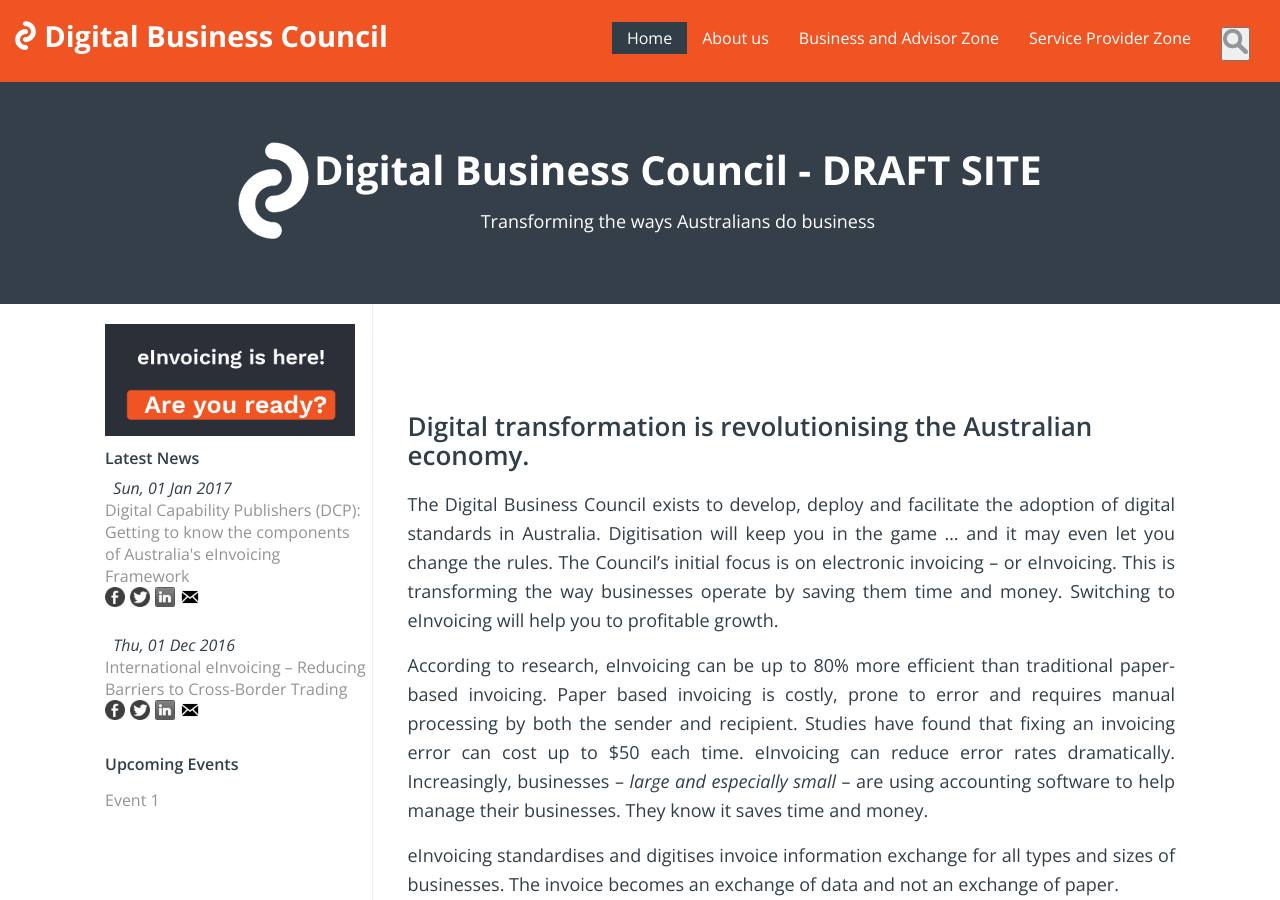
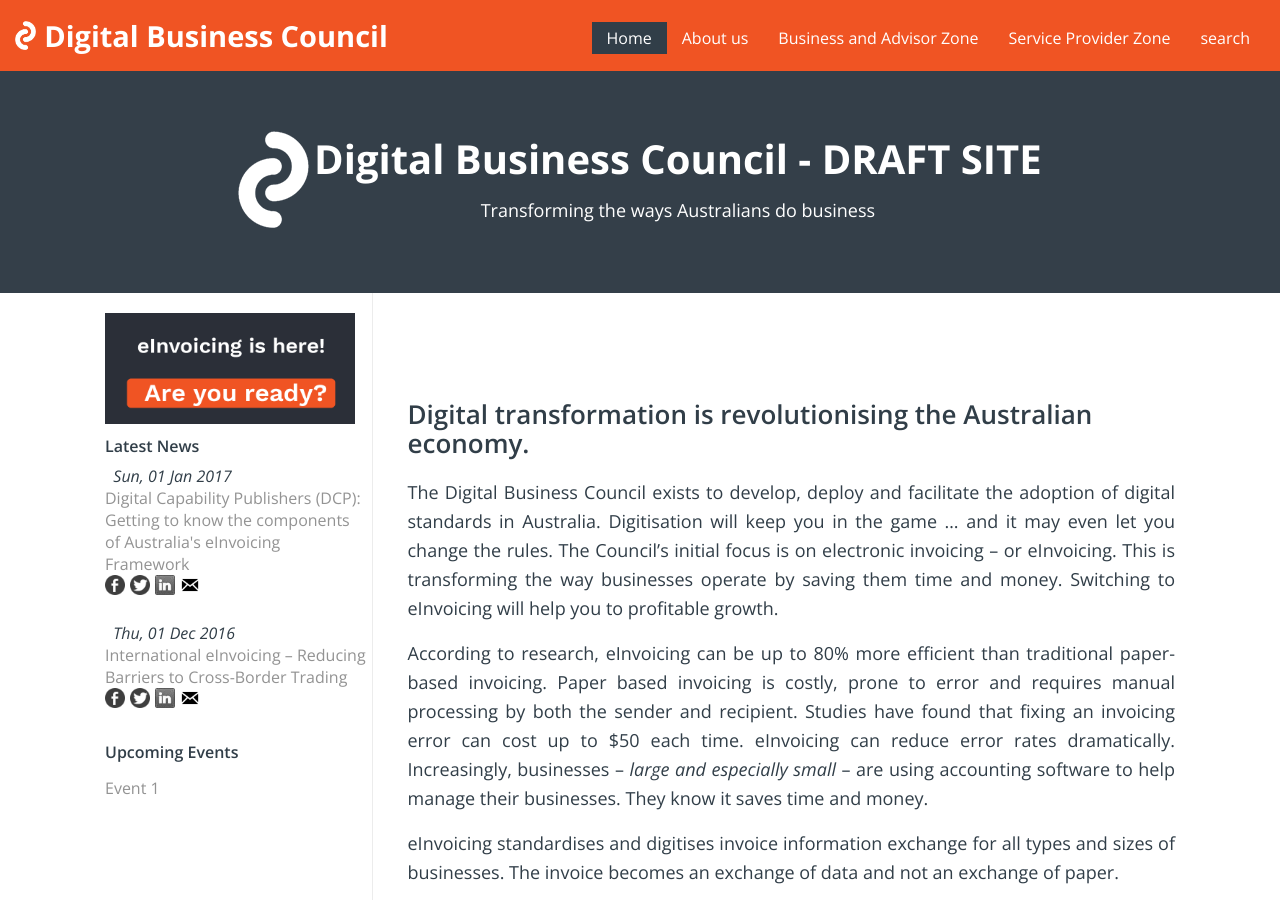
Before and after one commit to Digital-Business-Council/Digital-Business-Council.github.io, a Jekyll site: the page built from index.md, in a window 1280 px wide and 900 px high. Built offline with Jekyll 4.4.1, drawn with Linux system fonts in a browser that asks for light colours; our own code applies the rules of GitHub Pages for plain Markdown files.

Commit message:
Update header-menu.html

```diff
--- a/_includes/header-menu.html
+++ b/_includes/header-menu.html
@@ -36,7 +36,7 @@
         </div>
     </li>
     <li class="dropdown">
-       <a href="javascript:toggleSearch()"><button id="searchIcon"><img src="{{site.url}}/images/search-icon.png" height="25px" class="searchIcon" /></button></a>
+       <a href="javascript:toggleSearch()">search</a>
         <div class="searchBar" id="searchBar">
           <div id="search" class="search">
               <form role="search" method="get" action="{{ site.baseurl }}/search/">
```
Also changed, not shown: other parts of _includes/header-menu.html (+1 -1 lines).
